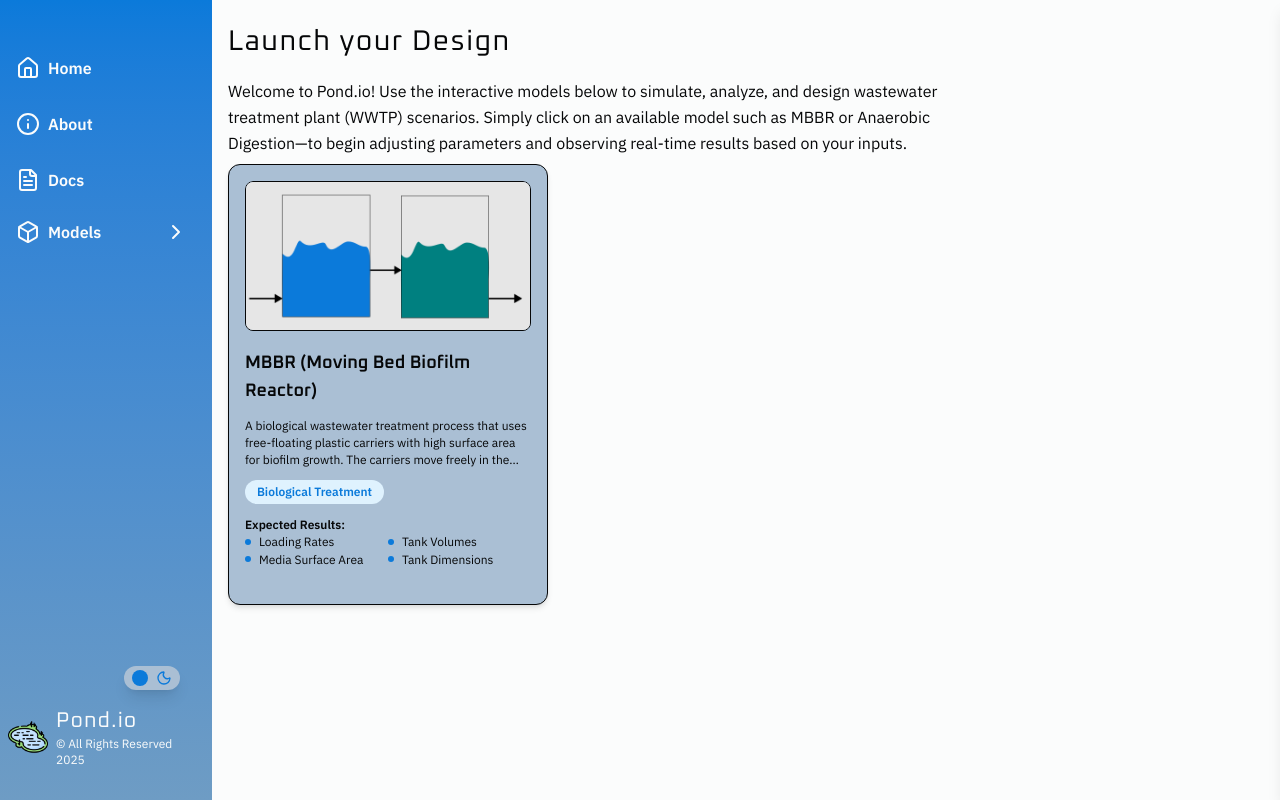
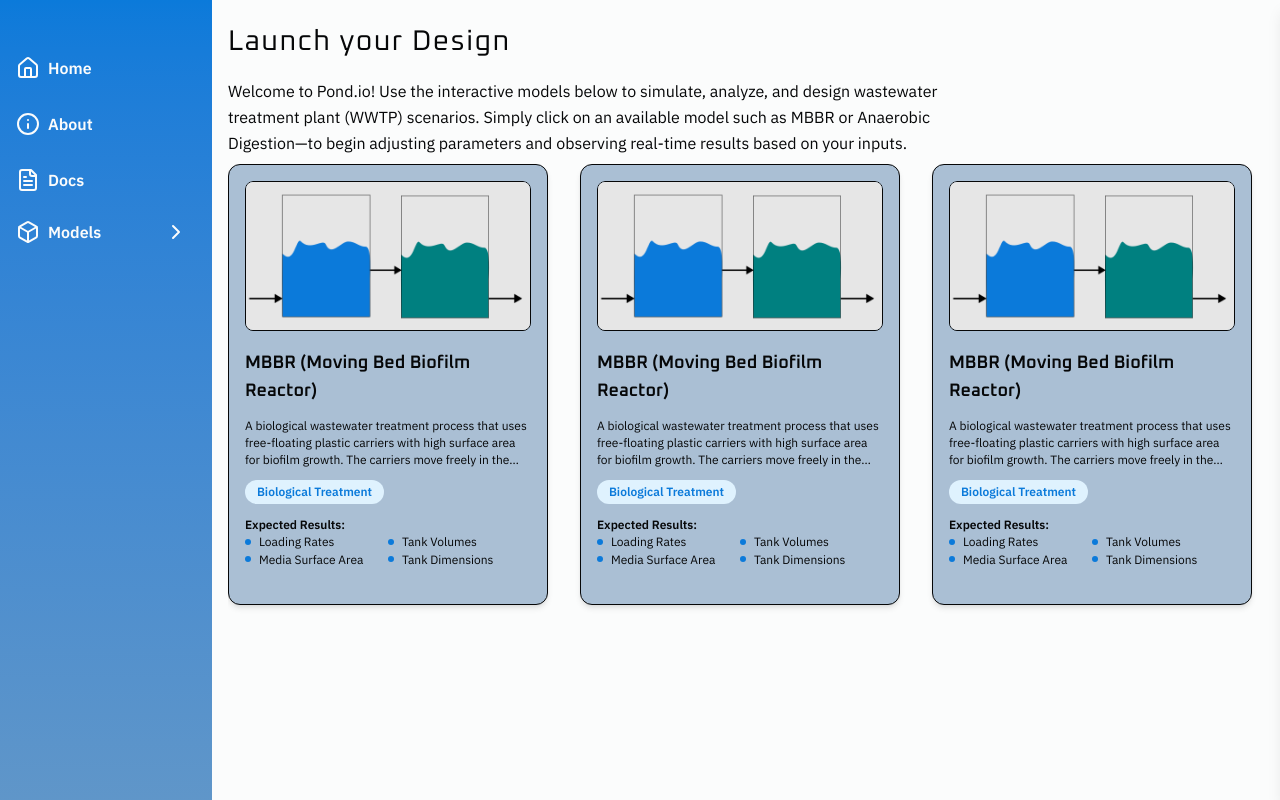
Before and after one commit to bryancastillo10/pond-io, a React (Vite) app in the folder client/: page /model in a window 1280 px wide. Built offline with nearby package versions, Linux system fonts and the light colour scheme.

Commit message:
🧹chore: adjust sidebar & homepage layout

```diff
--- a/client/src/app/AppLayout.tsx
+++ b/client/src/app/AppLayout.tsx
@@ -9,8 +9,10 @@
     <div className="flex overflow-x-auto duration-500 ease-in-out w-full h-screen">
       <Sidebar />
       <ThemeProvider>
-        <Drawer />
-        <Outlet />
+        <section className="flex-1 overflow-auto">
+          <Drawer />
+          <Outlet />
+        </section>
       </ThemeProvider>
     </div>
   );
--- a/client/src/components/navigation/Sidebar.tsx
+++ b/client/src/components/navigation/Sidebar.tsx
@@ -28,7 +28,7 @@
 
   return (
     <aside
-      className={`flex flex-col transform transition-width duration-500 bg-gradient-to-b
+      className={`h-[1000px] flex flex-col transform transition-width duration-500 bg-gradient-to-b
         ${
           darkMode
             ? "from-dark-secondary to-dark-accent text-dark-text"
--- a/client/src/components/pages/Home.tsx
+++ b/client/src/components/pages/Home.tsx
@@ -16,7 +16,7 @@
         inputs.
       </p>
 
-      <div className="grid grid-cols-2 gap-2">
+      <div className="grid grid-cols-1 md:grid-cols-2 xl:grid-cols-3 gap-8 w-fit">
         {modelsList.map((model) => (
           <Card
             key={model.id}
--- a/client/src/components/ui/constants.ts
+++ b/client/src/components/ui/constants.ts
@@ -17,34 +17,34 @@
     imageAlt: "MBBR Treatment Model",
   },
 
-  //   {
-  //     id: 2,
-  //     title: "MBBR (Moving Bed Biofilm Reactor)",
-  //     description:
-  //       "A biological wastewater treatment process that uses free-floating plastic carriers with high surface area for biofilm growth. The carriers move freely in the reactor, providing efficient organic matter and nitrogen removal through aerobic biological processes",
-  //     category: "Biological Treatment",
-  //     expectedResults: [
-  //       "Loading Rates",
-  //       "Tank Volumes",
-  //       "Media Surface Area",
-  //       "Tank Dimensions",
-  //     ],
-  //     image: MbbrImg,
-  //     imageAlt: "MBBR Treatment Model",
-  //   },
-  //   {
-  //     id: 3,
-  //     title: "MBBR (Moving Bed Biofilm Reactor)",
-  //     description:
-  //       "A biological wastewater treatment process that uses free-floating plastic carriers with high surface area for biofilm growth. The carriers move freely in the reactor, providing efficient organic matter and nitrogen removal through aerobic biological processes",
-  //     category: "Biological Treatment",
-  //     expectedResults: [
-  //       "Loading Rates",
-  //       "Tank Volumes",
-  //       "Media Surface Area",
-  //       "Tank Dimensions",
-  //     ],
-  //     image: MbbrImg,
-  //     imageAlt: "MBBR Treatment Model",
-  //   },
+  {
+    id: 2,
+    title: "MBBR (Moving Bed Biofilm Reactor)",
+    description:
+      "A biological wastewater treatment process that uses free-floating plastic carriers with high surface area for biofilm growth. The carriers move freely in the reactor, providing efficient organic matter and nitrogen removal through aerobic biological processes",
+    category: "Biological Treatment",
+    expectedResults: [
+      "Loading Rates",
+      "Tank Volumes",
+      "Media Surface Area",
+      "Tank Dimensions",
+    ],
+    image: MbbrImg,
+    imageAlt: "MBBR Treatment Model",
+  },
+  {
+    id: 3,
+    title: "MBBR (Moving Bed Biofilm Reactor)",
+    description:
+      "A biological wastewater treatment process that uses free-floating plastic carriers with high surface area for biofilm growth. The carriers move freely in the reactor, providing efficient organic matter and nitrogen removal through aerobic biological processes",
+    category: "Biological Treatment",
+    expectedResults: [
+      "Loading Rates",
+      "Tank Volumes",
+      "Media Surface Area",
+      "Tank Dimensions",
+    ],
+    image: MbbrImg,
+    imageAlt: "MBBR Treatment Model",
+  },
 ];
```
